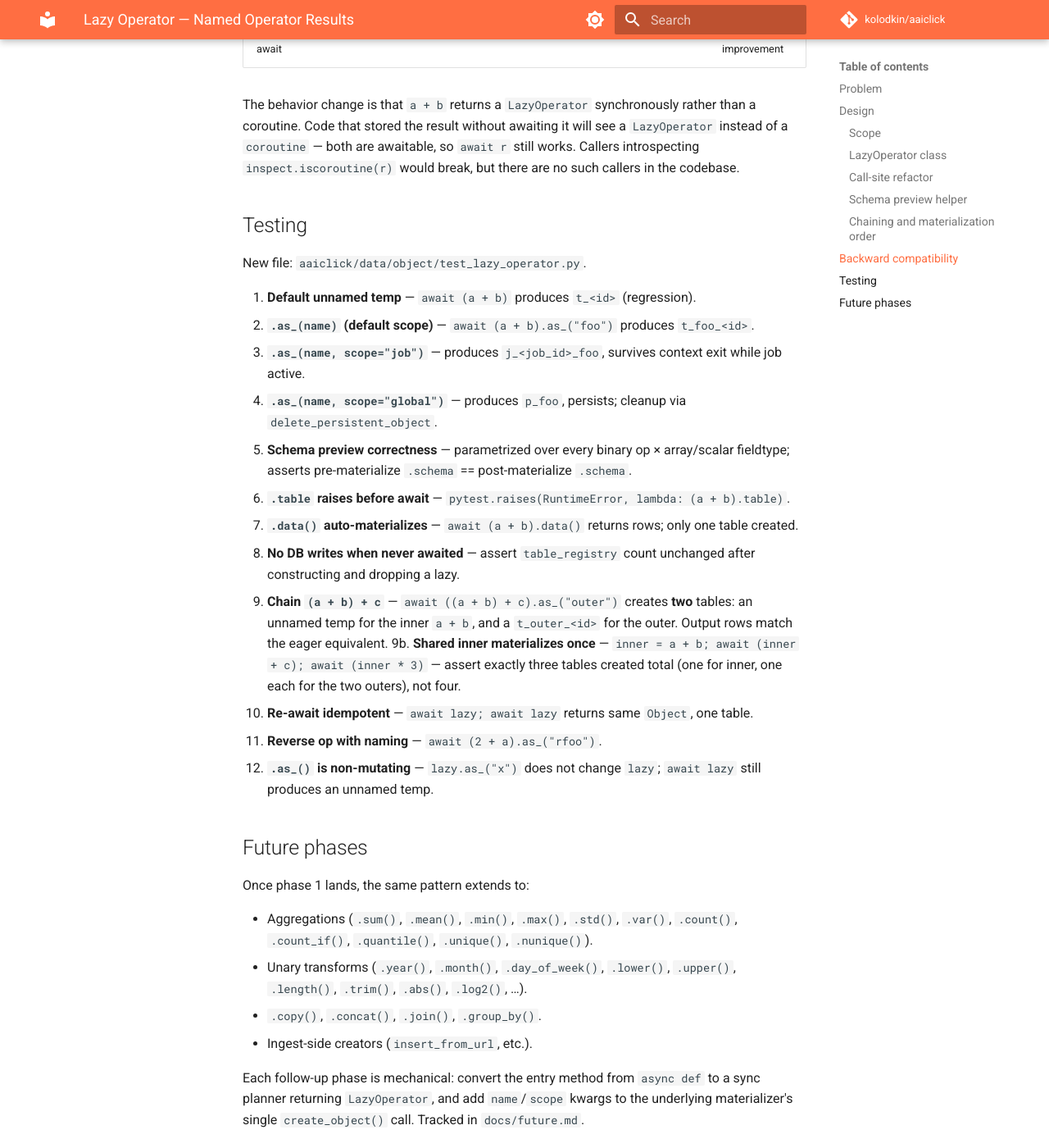
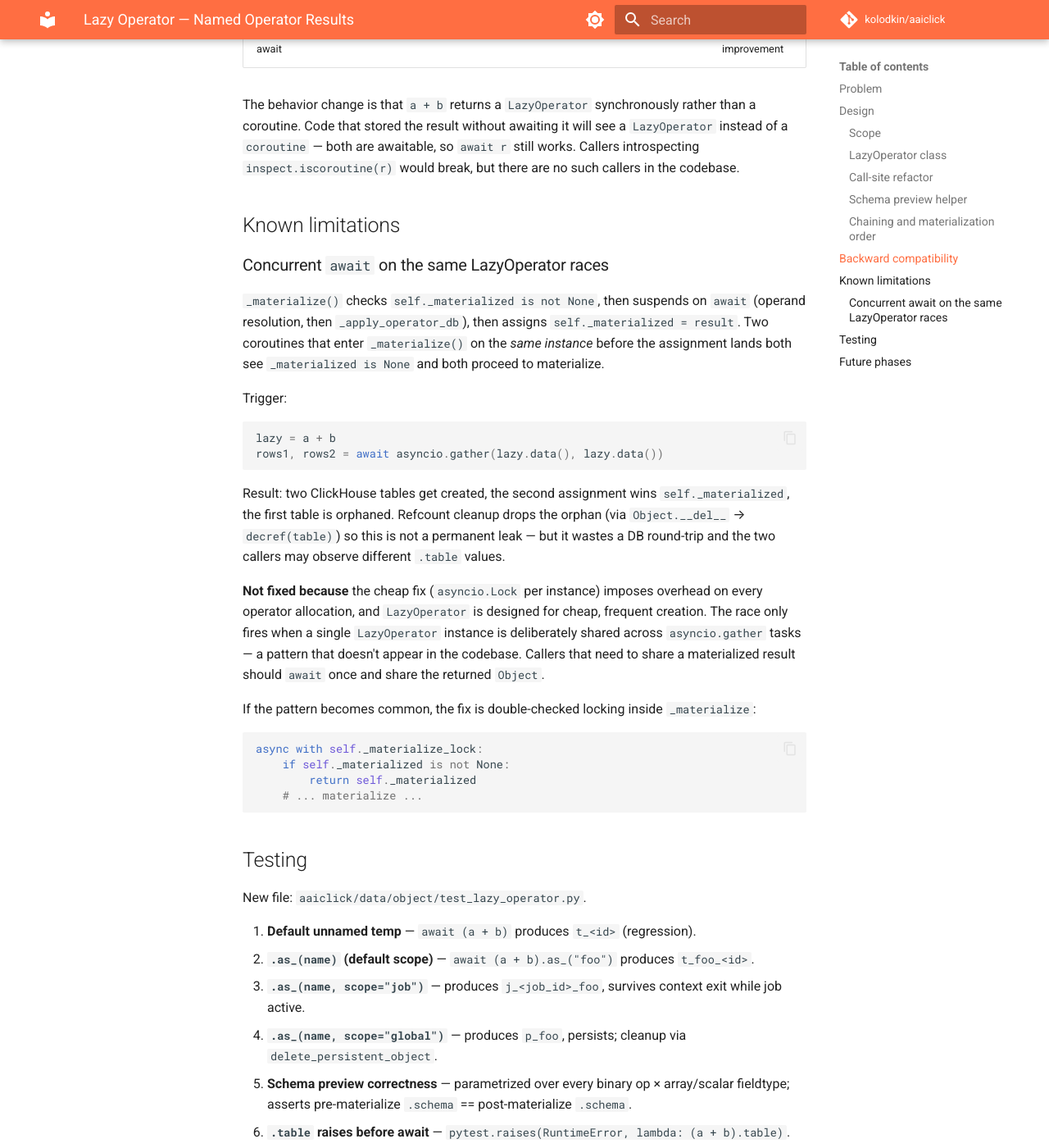
Before and after one commit to kolodkin/aaiclick, an MkDocs documentation site: the page built from docs/lazy_operator.md, in a window 1280 px wide and 1400 px high, scrolled down 5094 px. Shown: the whole window at 82% size. Built offline with MkDocs 1.6.1 and Material for MkDocs 9.7.7, drawn with Linux system fonts in a browser that asks for light colours; comment, search, counter and statistics services are not loaded; some of the changed text lies outside the part shown.

Commit message:
docs: document the concurrent-await race on shared LazyOperator instances

````diff
--- a/docs/lazy_operator.md
+++ b/docs/lazy_operator.md
@@ -109,7 +109,8 @@ Key invariants:
 - **`.as_()` returns a new LazyOperator.** Immutable — calling `.as_()`
   does not mutate the receiver.
 - **Re-await is idempotent.** Internal `_materialized` cache ensures one
-  awaitable produces exactly one table.
+  awaitable produces exactly one table. **Not concurrent-safe** — see
+  *Known limitations* below.
 - **Schema is precomputed sync.** `.schema` works before materialization
   (the result columns, fieldtype, and value type are derivable from
   operand schemas + operator without a DB call). Other table-derived
@@ -240,6 +241,47 @@ will see a `LazyOperator` instead of a `coroutine` — both are awaitable,
 so `await r` still works. Callers introspecting `inspect.iscoroutine(r)`
 would break, but there are no such callers in the codebase.
 
+## Known limitations
+
+### Concurrent `await` on the same LazyOperator races
+
+`_materialize()` checks `self._materialized is not None`, then suspends on
+`await` (operand resolution, then `_apply_operator_db`), then assigns
+`self._materialized = result`. Two coroutines that enter `_materialize()`
+on the *same instance* before the assignment lands both see
+`_materialized is None` and both proceed to materialize.
+
+Trigger:
+
+```python
+lazy = a + b
+rows1, rows2 = await asyncio.gather(lazy.data(), lazy.data())
+```
+
+Result: two ClickHouse tables get created, the second assignment wins
+`self._materialized`, the first table is orphaned. Refcount cleanup drops
+the orphan (via `Object.__del__` → `decref(table)`) so this is not a
+permanent leak — but it wastes a DB round-trip and the two callers may
+observe different `.table` values.
+
+**Not fixed because** the cheap fix (`asyncio.Lock` per instance) imposes
+overhead on every operator allocation, and `LazyOperator` is designed
+for cheap, frequent creation. The race only fires when a single
+`LazyOperator` instance is deliberately shared across `asyncio.gather`
+tasks — a pattern that doesn't appear in the codebase. Callers that need
+to share a materialized result should `await` once and share the
+returned `Object`.
+
+If the pattern becomes common, the fix is double-checked locking inside
+`_materialize`:
+
+```python
+async with self._materialize_lock:
+    if self._materialized is not None:
+        return self._materialized
+    # ... materialize ...
+```
+
 ## Testing
 
 New file: `aaiclick/data/object/test_lazy_operator.py`.
````
